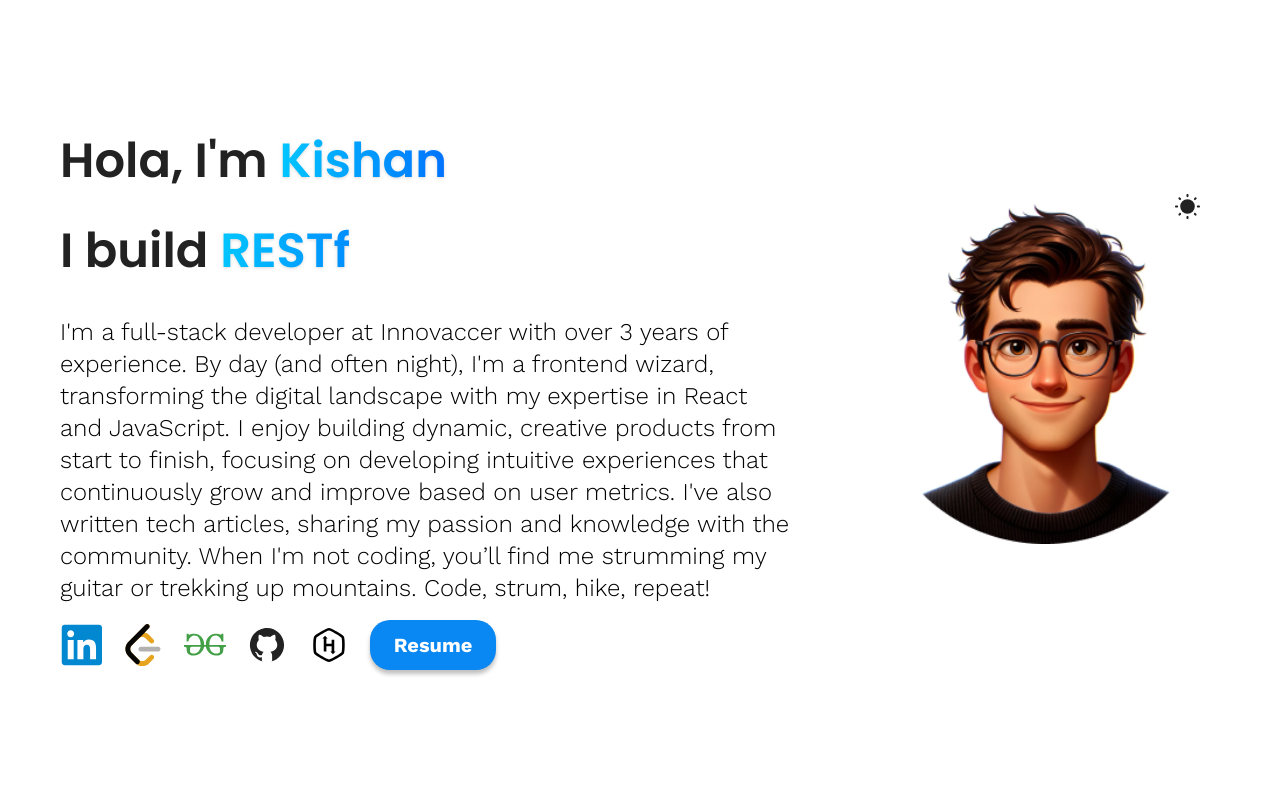
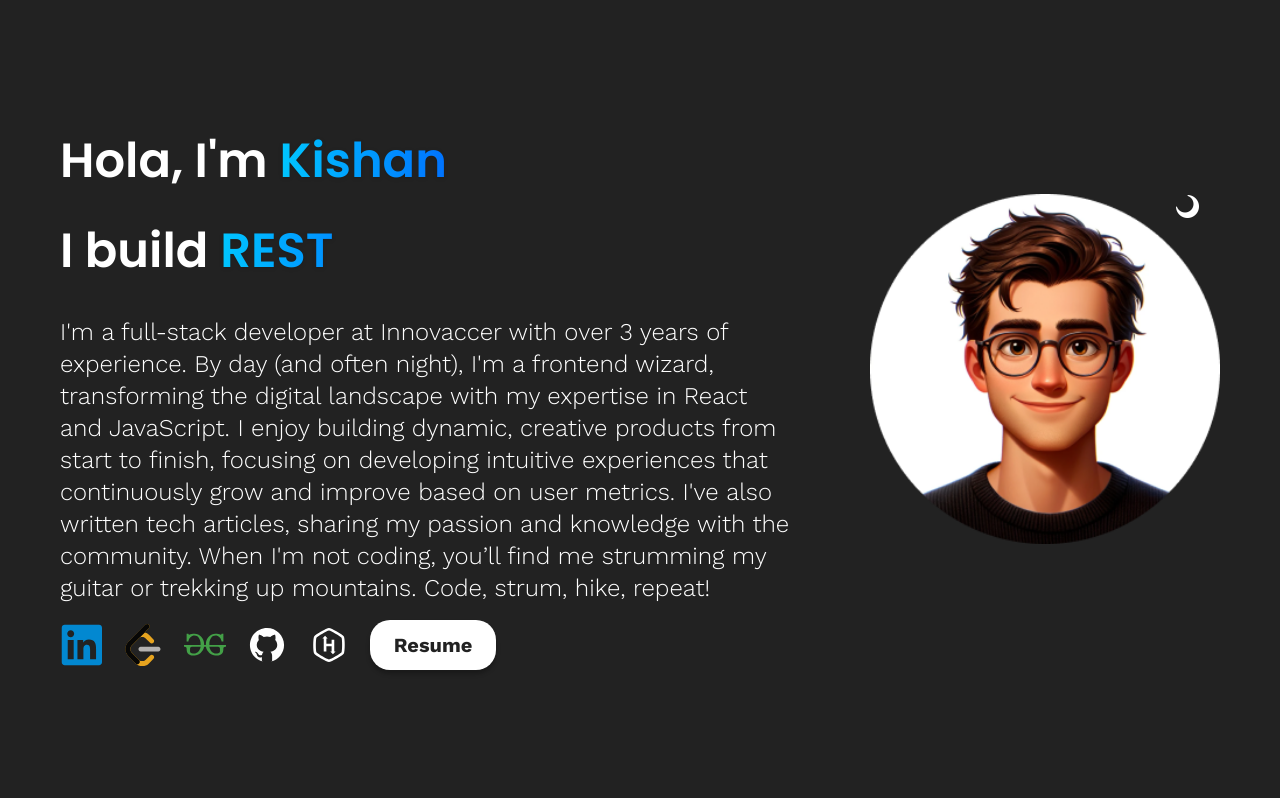
Before and after one commit to kishan9192/portfolio-react, a React (Vite) app: page / in a window 1280 px wide. Shown: the top 798 px of the page. Built offline with nearby package versions, Linux system fonts and the light colour scheme.

Commit message:
feat: make default theme dark and fix jitter on typewriter

```diff
--- a/src/common/ThemeContext.jsx
+++ b/src/common/ThemeContext.jsx
@@ -9,7 +9,7 @@ export const useTheme = () => useContext(ThemeContext);
 
 export const ThemeProvider = ({ children }) => {
   const [theme, setTheme] = useState(
-    () => localStorage.getItem("theme") || "light"
+    () => localStorage.getItem("theme") || "dark"
   );
 
   useEffect(() => {
--- a/src/sections/About/Info.jsx
+++ b/src/sections/About/Info.jsx
@@ -9,16 +9,13 @@ export const SubTitle = () => {
       <span className="blue-gradient_text flex-wrap sm:text-start text-center font-semibold drop-shadow sm:ml-3">
         <Typewriter
           words={[
-            "web applications",
-            "mobile applications",
+            "web apps",
+            "mobile apps",
             "RESTful APIs",
-            "asynchronous backends",
-            "prompts for OpenAI",
-            "intuitive user interfaces",
-            "responsive designs",
-            "maintainable CSS",
-            "reusable UI components",
-            "full-stack applications",
+            "async backend",
+            "OpenAI prompts",
+            "responsive UI",
+            "intuitive design",
           ]}
           loop={1}
           cursor
```
